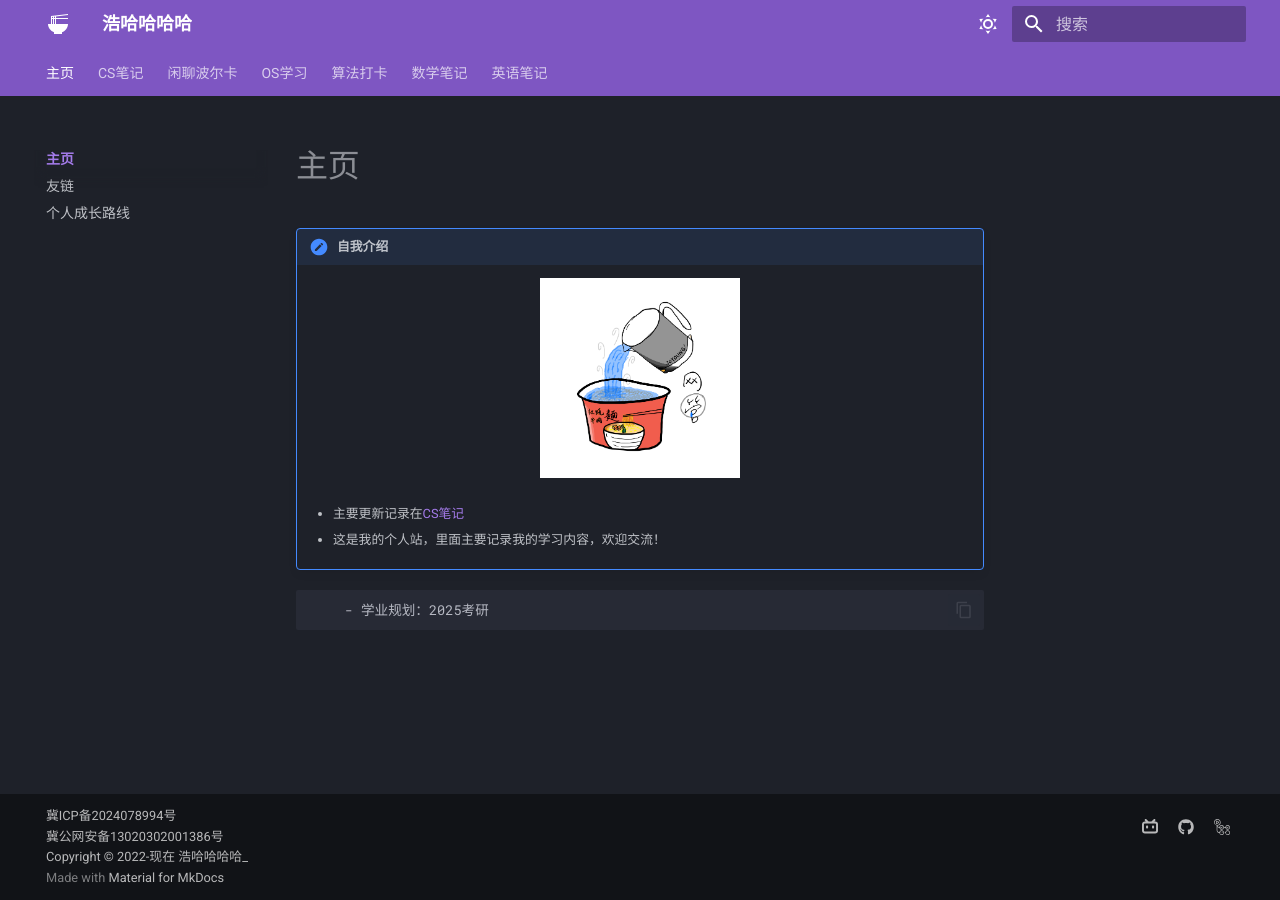
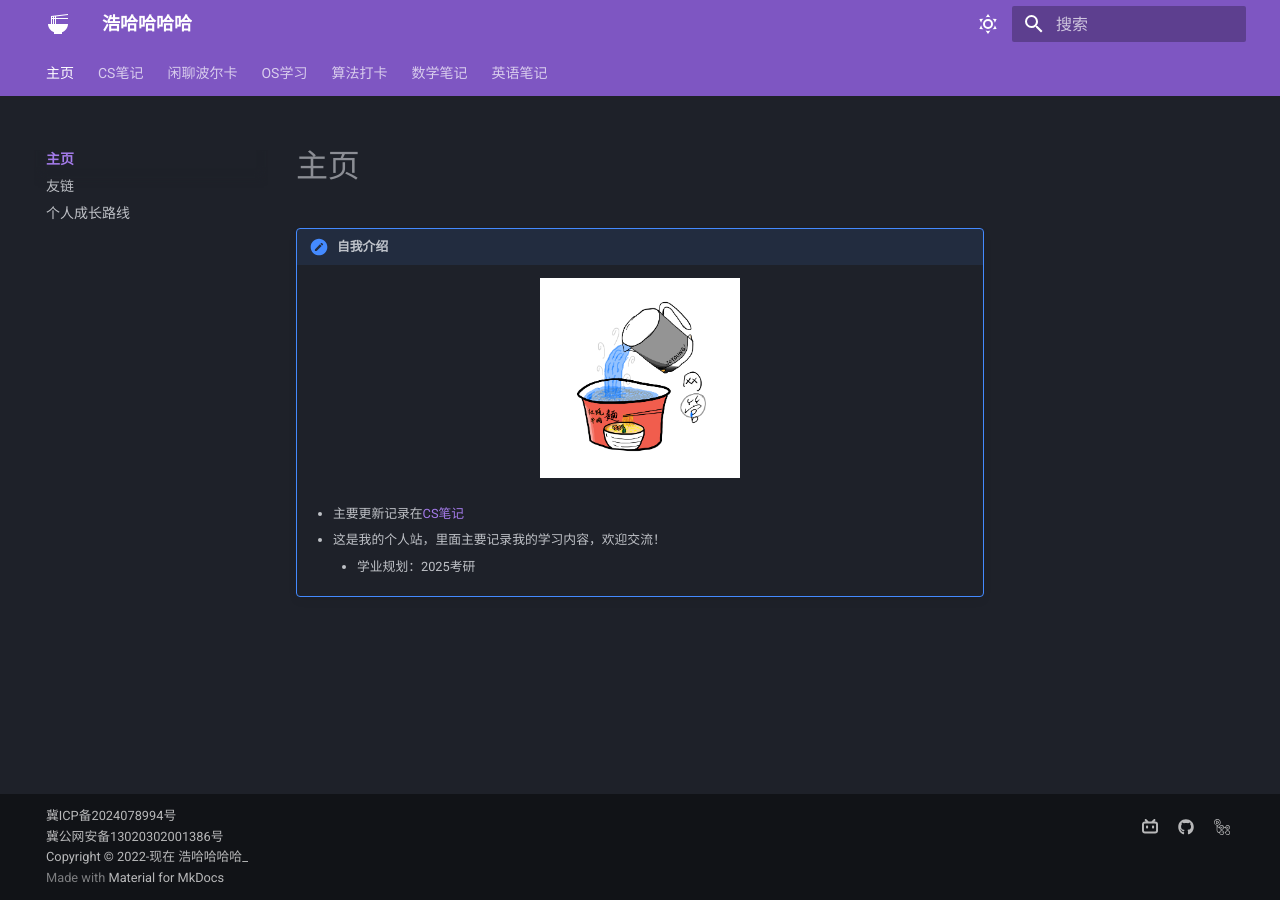
Before and after one commit to Haohahahaha/HomePage, an MkDocs documentation site: the page built from docs/index.md, in a window 1280 px wide. Built offline with MkDocs 1.6.1 and Material for MkDocs 9.7.7, drawn with Linux system fonts in a browser that asks for light colours.

Commit message:
2024-07-30_23:24:02 update

```diff
--- a/docs/index.md
+++ b/docs/index.md
@@ -10,9 +10,9 @@
 
     - 这是我的个人站，里面主要记录我的学习内容，欢迎交流！
 
+        - 学业规划：2025考研
+
 <!--    - BIGC 计算机科学与技术系 大四本科在读 -->
-
-        - 学业规划：2025考研
 
 <!--
 ---
```
